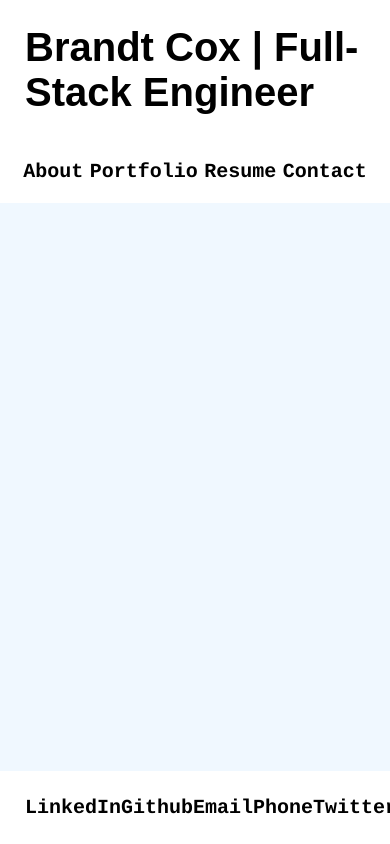
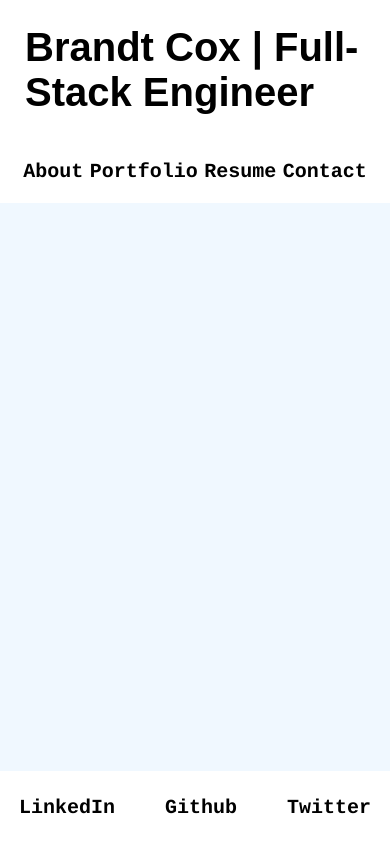
Before and after one commit to MrBrandtCox/MrBrandtCox-Portfolio, a React (Create React App) app: page / in a window 390 px wide. Built offline with nearby package versions, Linux system fonts and the light colour scheme; the HTML template or start-up script is replaced by a standard one.

Commit message:
minor changes to footer css, email and phone will go to About page

```diff
--- a/src/components/Footer.js
+++ b/src/components/Footer.js
@@ -9,19 +9,13 @@ function Footer() {
             {/* <Link>to= '/' className='LinkedIn'</Link>
             <Link to= '/https://www.linkedin.com/in/brandt-cox-89bbbb254' className='LinkedIn'>LinkedIn</Link> */}
 
-            {/* Create Links for the contacts */}
+            {/* Create Links for the contacts, Email and Phone will be added to About page*/}
             <ul>
                 <li>
                     LinkedIn
                 </li>
                 <li>
                     Github
-                </li>
-                <li>
-                    Email
-                </li>
-                <li>
-                    Phone
                 </li>
                 <li>
                     Twitter
--- a/src/styles.css/Footer.css
+++ b/src/styles.css/Footer.css
@@ -5,7 +5,7 @@
 /*Will need to remove once Links are created (ul, li, li:hover)*/
 ul {
     display: flex;
-    justify-content: space-around;
+    justify-content: center;
     padding: 25px;
     background-color: white;
     position: fixed;
@@ -15,6 +15,7 @@ ul {
 }
 
 li {
+    margin: 0px 25px;
     font-family: Courier, Sans-serif, Serif;
     font-size: 20px;
     font-weight: bold;
```
